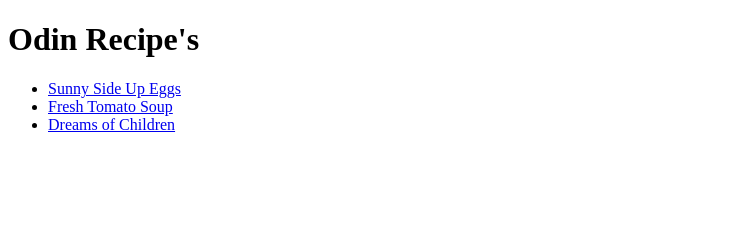
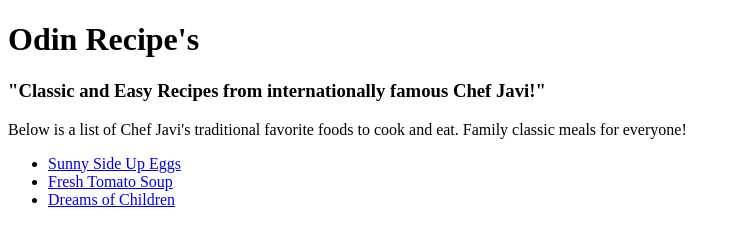
Before and after one commit to jaikuun0430/odin-recipes, a plain HTML site: page index.html in a window 1280 px wide. Shown: the whole page, without its empty margins (0-739 px from the left). Drawn offline with Linux system fonts and the light colour scheme.

Commit message:
git commit index.html

```diff
--- a/index.html
+++ b/index.html
@@ -5,6 +5,8 @@
 </head>
 <body>
 <h1>Odin Recipe's</h1>
+<h3>"Classic and Easy Recipes from internationally famous Chef Javi!"</h3>
+Below is a list of Chef Javi's traditional favorite foods to cook and eat. Family classic meals for everyone!
 <ul>
 <li><a href="recipes/eggs.html">Sunny Side Up Eggs</a></li>
 <li><a href="recipes/soup.html">Fresh Tomato Soup</a></li>
```
